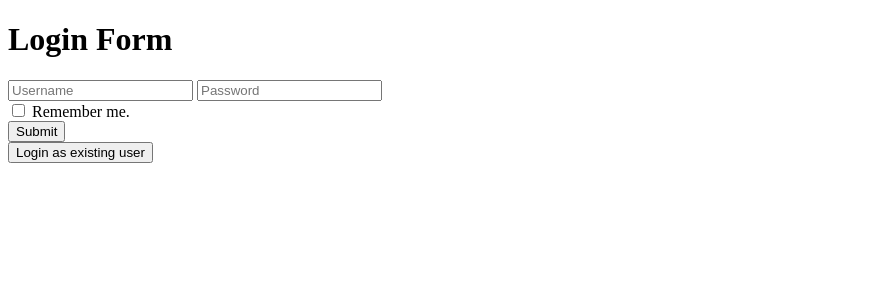
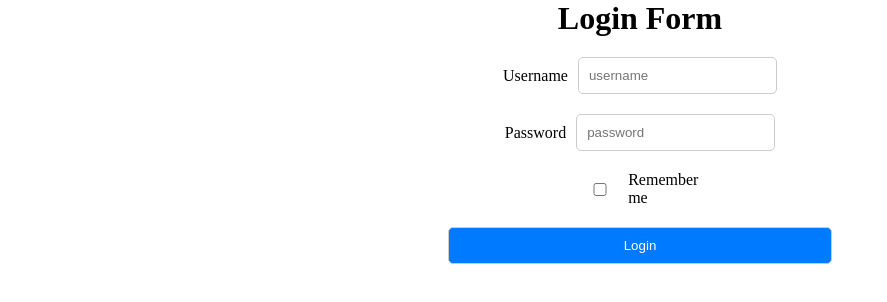
Before and after one commit to acciojob/remember-me-login-form-Prakash-Raut, a website: page main.html in a window 1280 px wide. Shown: the whole page, without its empty margins (0-887 px from the left). Drawn offline with Linux system fonts and the light colour scheme.

Commit message:
created a submission

```diff
--- a/main.html
+++ b/main.html
@@ -9,18 +9,23 @@
 <body>
 	<!-- the entire body must be written by student -->
 
-	<div class="container">
-	    <h1>Login Form</h1>
-	    <form id="loginForm">
-	      <input type="text" id="username" placeholder="Username" required>
-	      <input type="password" id="password" placeholder="Password" required>
-	      <div class="checkbox-group">
-	        <input type="checkbox" id="checkbox">
-	        <label for="checkbox">Remember me.</label>
-	      </div>
-	      <input type="submit" id="submit" value="Submit">
-	    </form>
-	    <button id="existing">Login as existing user</button>
+<h1>Login Form</h1>
+  <form id="loginForm">
+    <div>
+      <label for="username">Username</label>
+      <input type="text" id="username" name="username" placeholder="username" required>
+    </div>
+    <div>
+      <label for="password">Password</label>
+      <input type="password" id="password" name="password" placeholder="password" required>
+    </div>
+    <div>
+      <input type="checkbox" id="checkbox" name="remember">
+      <label for="remember">Remember me</label>
+    </div>
+    <button type="submit" id="submit">Login</button>
+    <button type="button" id="existingUser">Login as existing user</button>
+  </form>
 	  </div>
 
     <script type="text/javascript" src="./script.js">
--- a/script.js
+++ b/script.js
@@ -1,32 +1,35 @@
-//your JS code here. If required.
-const usernameInput = document.getElementById('username');
-const passwordInput = document.getElementById('password');
-const rememberCheckbox = document.getElementById('checkbox');
-const existingBtn = document.getElementById('existing');
-const form = document.getElementById('loginForm');
+const form = document.getElementById("loginForm");
+const usernameInput = document.getElementById("username");
+const passwordInput = document.getElementById("password");
+const rememberCheckbox = document.getElementById("checkbox");
+const submitButton = document.getElementById("submit");
+const existingBtn = document.getElementById("existingUser");
 
-window.onload = () => {
-  const savedUsername = localStorage.getItem('username');
-  const savedPassword = localStorage.getItem('password');
+document.addEventListener("DOMContentLoaded", () => {
+  existingBtn.hidden = true;
+  const savedUsername = localStorage.getItem("username");
+  const savedPassword = localStorage.getItem("password");
 
   if (savedUsername && savedPassword) {
     existingBtn.style.display = 'block';
   }
-};
+});
 
-form.addEventListener('submit', (e) => {
+form.addEventListener("submit", (e) => {
   e.preventDefault();
+
   const username = usernameInput.value.trim();
   const password = passwordInput.value.trim();
 
   alert(`Logged in as ${username}`);
 
   if (rememberCheckbox.checked) {
-    localStorage.setItem('username', username);
-    localStorage.setItem('password', password);
+    localStorage.setItem("username", username);
+    localStorage.setItem("password", password);
+    existingBtn.hidden = false;
   } else {
-    localStorage.removeItem('username');
-    localStorage.removeItem('password');
+    localStorage.removeItem("username");
+    localStorage.removeItem("password");
   }
 
   if (localStorage.getItem('username')) {
@@ -38,8 +41,9 @@ form.addEventListener('submit', (e) => {
   form.reset();
 });
 
-existingBtn.addEventListener('click', () => {
-  const savedUsername = localStorage.getItem('username');
+existingBtn.addEventListener("click", () => {
+  const savedUsername = localStorage.getItem("username");
+
   if (savedUsername) {
     alert(`Logged in as ${savedUsername}`);
   }
--- a/styles.css
+++ b/styles.css
@@ -1 +1,56 @@
 /*  your css code here. If applicable */
+* {
+  margin: 0;
+  padding: 0;
+  box-sizing: border-box;
+}
+
+h1 {
+  text-align: center;
+}
+
+#loginForm {
+  display: flex;
+  flex-direction: column;
+  align-items: center;
+  justify-content: center;
+  gap: 20px;
+  margin-top: 20px;
+}
+
+#loginForm div {
+  display: flex;
+  flex-direction: row;
+  align-items: center;
+  justify-content: center;
+  gap: 10px;
+}
+
+#loginForm label {
+  display: flex;
+  flex-direction: column;
+  align-items: center;
+  justify-content: center;
+  gap: 10px;
+}
+
+#loginForm input {
+  width: 100%;
+  padding: 10px;
+  border: 1px solid #ccc;
+  border-radius: 5px;
+}
+
+#loginForm button {
+  width: 30%;
+  padding: 10px;
+  border: 1px solid #ccc;
+  border-radius: 5px;
+  background-color: #007bff;
+  color: #fff;
+  cursor: pointer;
+}
+
+#loginForm button:hover {
+  background-color: #0056b3;
+}
```
